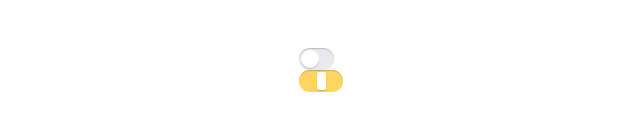
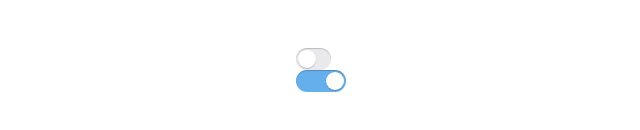
Before and after one commit to forresttanaka/boolean-switch, a React (Create React App) app: page / in a window 1280 px wide. Shown: the part 330-460 px from the top of the page, without its empty margins (319-959 px from the left). Built offline with nearby package versions, Linux system fonts and the light colour scheme.

Commit message:
Rewritten to use invisible radio buttons

```diff
--- a/src/App.js
+++ b/src/App.js
@@ -5,7 +5,7 @@ import './switch.scss';
 
 function App() {
     const [twoSwitchState, setTwoSwitchState] = React.useState(false);
-    const [triSwitchState, setTriSwitchState] = React.useState(0);
+    const [triSwitchState, setTriSwitchState] = React.useState(1);
     const handleTriggerClick = () => {
         setTwoSwitchState(!twoSwitchState);
     };
@@ -18,7 +18,7 @@ function App() {
         <div className="App">
             <div className="switch-demo-1">
                 <Switch.TwoState state={twoSwitchState} title="Perturbed" triggerHandler={handleTriggerClick} />
-                <Switch.TriState state={triSwitchState} title="Perturbed" triggerHandler={handleTriTriggerClick} />
+                <Switch.TriState state={triSwitchState} title="Perturbed" name="perturbed" triggerHandler={handleTriTriggerClick} />
             </div>
         </div>
     );
--- a/src/switch.js
+++ b/src/switch.js
@@ -70,106 +70,92 @@ TwoState.defaultProps = {
 /**
  * Renders a three-state boolean switch (on, off, neither). This keeps no internal state -- the
  * state of the switch is kept by the parent component which passes it down.
+ *
+ * The radio-button input labels exist to receive clicks and keyboard events, but they’re
+ * transparent. We use another div on top to handle the trigger animation though it receives no
+ * click events -- it's there for the animation only. It has to be positioned absolutely for the
+ * animation, but the radio-button input labels use flexbox to position themselves because
+ * absolutely positioned labels can't receive clicks.
+ *
+ * You're supposed to put radio buttons in a <fieldset> but Chrome has a bug in that flexbox
+ * doesn't work inside a <fieldset> element.
  */
-const DEFAULT_TRISTATE_WIDTH = DEFAULT_SWITCH_HEIGHT * 2;
+const DEFAULT_TRISTATE_WIDTH = DEFAULT_SWITCH_HEIGHT * 2.3;
 const DEFAULT_TRISTATE_HEIGHT = DEFAULT_SWITCH_HEIGHT;
-const KEYCODE_ARROW_DOWN = 40;
-const KEYCODE_ARROW_LEFT = 37;
-const KEYCODE_ARROW_RIGHT = 39;
-const KEYCODE_ARROW_UP = 38;
-export const TriState = ({ state, title, triggerHandler, options }) => {
-    const switchRef = React.useRef();
+export const TriState = ({ state, title, name, triggerHandler, options }) => {
+    const stateNum = +state;
     const width = options.width || DEFAULT_TRISTATE_WIDTH;
     const height = options.height || DEFAULT_TRISTATE_HEIGHT;
     const triggerSize = height - 4;
     const triggerMidSize = triggerSize / 2;
-    const sectorWidth = width / 3;
 
-    // Determine the left coordinate of the trigger based on the state.
-    let leftPos;
+    // Determine the color of the switch background and switch trigger based on the state.
     let switchColor;
-    if (state < 0) {
-        leftPos = 2;
+    let switchTriggerPosition;
+    if (stateNum < 0) {
         switchColor = '#e9e9eb';
-    } else if (state > 0) {
-        leftPos = (width - triggerSize) - 2;
+        switchTriggerPosition = 2;
+    } else if (stateNum > 0) {
         switchColor = '#65afeb';
+        switchTriggerPosition = (width - triggerSize) - 2;
     } else {
-        leftPos = (width / 2) - (triggerMidSize / 2);
         switchColor = '#ffd561';
+        switchTriggerPosition = (width / 2) - (triggerMidSize / 2);
     }
 
-    // Map the switch state to inline CSS styles.
+    // Generate the dynamic CSS styles for the switch.
     const switchStyles = {
         width,
         height,
         borderRadius: height / 2,
         backgroundColor: switchColor,
-        display: options.inline ? 'inline-block' : 'block',
+        display: options.inline ? 'inline-flex' : 'flex',
     };
-    const switchCss = `switch${options.switchCss ? ` ${options.switchCss}` : ''}`;
+    const switchCss = `tri-switch${options.switchCss ? ` ${options.switchCss}` : ''}`;
+
+    // Generate the dynamic CSS styles for the clickable labels.
+    const triggerLabelStyles = {
+        height: triggerSize,
+    };
+    const triggerLabelStylesMinus = Object.assign({}, triggerLabelStyles, { width: triggerSize, flexBasis: triggerSize, marginRight: 0, borderRadius: height / 2 });
+    const triggerLabelStylesZero = Object.assign({}, triggerLabelStyles, { width: triggerMidSize, flexBasis: triggerMidSize, marginRight: 0, marginLeft: 0, borderRadius: 2 });
+    const triggerLabelStylesPlus = Object.assign({}, triggerLabelStyles, { width: triggerSize, flexBasis: triggerSize, marginLeft: 0, borderRadius: height / 2 });
+
+    // Generate the dynamic CSS styles for the animated trigger.
+    const triggerCss = `switch-trigger${options.triggerCss ? ` ${options.triggerCss}` : ''}`;
     const triggerStyles = {
-        width: state === 0 ? triggerMidSize : triggerSize,
+        left: switchTriggerPosition,
+        width: stateNum === 0 ? triggerMidSize : triggerSize,
         height: triggerSize,
         borderRadius: state === 0 ? 2 : (height / 2) - 2,
-        top: 2,
-        left: leftPos,
-    };
-    const triggerCss = `switch-trigger${options.triggerCss ? ` ${options.triggerCss}` : ''}`;
+    }
 
-    // Need to map click position to corresponding trigger state.
+    // Send the clicked radio-button value to the parent.
     const triggerHandlerShim = (e) => {
-        // Map viewport click position to position within switch div.
-        const rect = switchRef.current.getBoundingClientRect();
-        const x = e.clientX - rect.left;
-        console.log(x);
-
-        // Divide click areas into three equal-width sectors and map those to trigger states.
-        if (x < sectorWidth) {
-            // Left third of switch.
-            triggerHandler(-1);
-        } else if (x > width - sectorWidth) {
-            // Right third of switch.
-            triggerHandler(1);
-        } else {
-            // Middle of switch.
-            triggerHandler(0);
-        }
-    };
-
-    const keyUpHandler = (e) => {
-        let newState;
-        switch (e.keyCode) {
-        case KEYCODE_ARROW_DOWN:
-        case KEYCODE_ARROW_RIGHT:
-            newState = state < 1 ? state + 1 : state;
-            break;
-        case KEYCODE_ARROW_UP:
-        case KEYCODE_ARROW_LEFT:
-            newState = state > -1 ? state - 1 : state;
-            break;
-        default:
-            newState = state;
-            break;
-        }
-        if (newState !== state) {
-            triggerHandler(newState);
-        }
+        triggerHandler(e.target.value);
     };
 
     return (
-        <div ref={switchRef} tabIndex="0" role="button" aria-label={`State ${state}`} className={switchCss} style={switchStyles} onClick={triggerHandlerShim} onKeyUp={keyUpHandler}>
-            <div className={triggerCss} tabIndex="-1" style={triggerStyles} />
-            <div className="sr-only">{title}</div>
+        <div className={switchCss} style={switchStyles}>
+            <legend className="sr-only">{title}</legend>
+            <input type="radio" name={name} id={`${name}-off`} value={-1} onChange={triggerHandlerShim} />
+            <label htmlFor={`${name}-off`} style={triggerLabelStylesMinus}><div className="sr-only">off</div></label>
+            <input type="radio" name={name} id={`${name}-none`} value={0} onChange={triggerHandlerShim} />
+            <label htmlFor={`${name}-none`} style={triggerLabelStylesZero}><div className="sr-only">none</div></label>
+            <input type="radio" name={name} id={`${name}-on`} value={1} onChange={triggerHandlerShim} />
+            <label htmlFor={`${name}-on`} style={triggerLabelStylesPlus}><div className="sr-only">on</div></label>
+            <div className={triggerCss} style={triggerStyles} />
         </div>
     );
 };
 
 TriState.propTypes = {
     /** Current state to display in the switch; >0=on, 0=neither, <0=off */
-    state: PropTypes.number.isRequired,
+    state: PropTypes.oneOfType([PropTypes.number, PropTypes.string]).isRequired,
     /** Title of the button for screen readers */
     title: PropTypes.string.isRequired,
+    /** Name for the switch; unique on the page like id */
+    name: PropTypes.string.isRequired,
     /** Called when the user clicks anywhere in the switch */
     triggerHandler: PropTypes.func.isRequired,
     /** Other styling options */
--- a/src/switch.scss
+++ b/src/switch.scss
@@ -8,7 +8,35 @@
 
 .switch-trigger {
     position: absolute;
+    top: 2px;
     background-color: #fff;
     transition: left 0.2s ease, border-radius 0.2s ease, width 0.2s ease;
     box-shadow: 0 1px 1px rgba(0,0,0,0.2);
 }
+
+
+.tri-switch {
+    position: relative;
+    margin: 0;
+    padding: 0;
+    justify-content: space-between;
+    border: none;
+    box-shadow: 0 1px 1px inset rgba(0,0,0,0.2);
+    transition: background-color 0.2s ease;
+    cursor: pointer;
+
+    input[type="radio"] {
+        margin: 0;
+        opacity: 0;
+        width: 0;
+
+        + label {
+            display: block;
+            margin: 2px;
+            flex-shrink: 1;
+            flex-grow: 0;
+            background-color: transparent;
+            cursor: pointer;
+        }
+    }
+}
```
